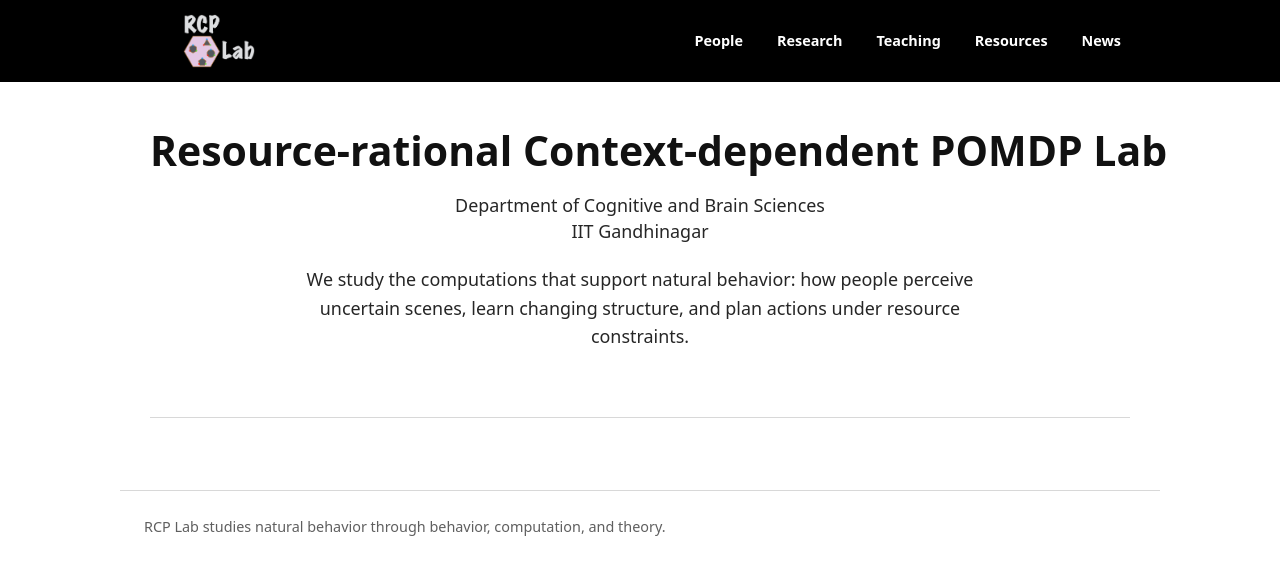
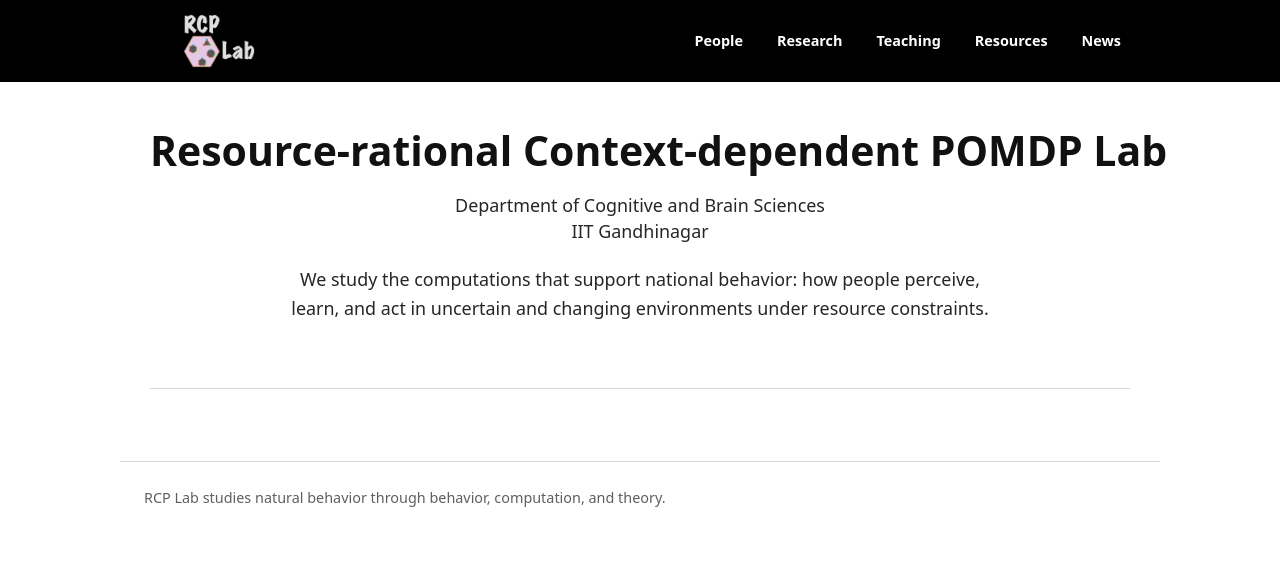
Before and after one commit to sabyashiv-iitgn/rcplab, a Jekyll site: the page built from index.md, in a window 1280 px wide. Shown: the top 575 px of the page. Built offline with Jekyll 4.4.1, drawn with Linux system fonts in a browser that asks for light colours.

Commit message:
Minor edits

```diff
--- a/index.md
+++ b/index.md
@@ -12,8 +12,8 @@ description: RCP Lab studies natural behavior through resource-rational adaptive
       IIT Gandhinagar
     </p>
     <p class="lede">
-      We study the computations that support natural behavior: how people perceive uncertain scenes,
-      learn changing structure, and plan actions under resource constraints.
+      We study the computations that support national behavior: how people perceive, learn, and act
+      in uncertain and changing environments under resource constraints.
     </p>
   </div>
 </section>
```
Also changed, not shown: research.md (+2 -2 lines), teaching.md (+1 -1 lines).
